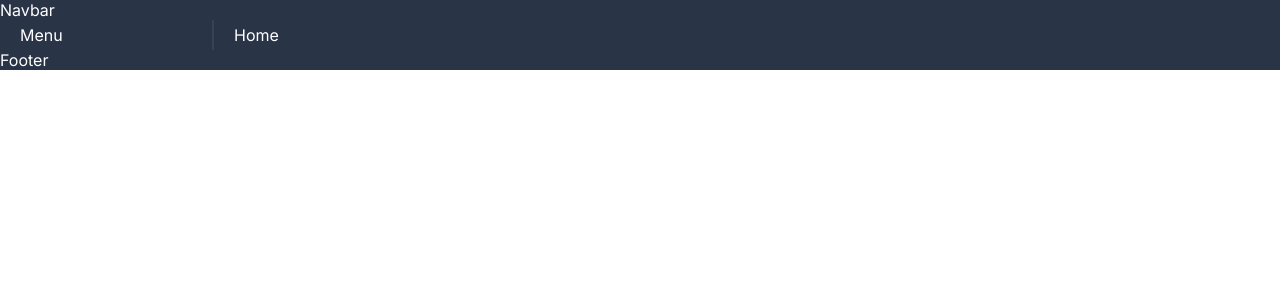
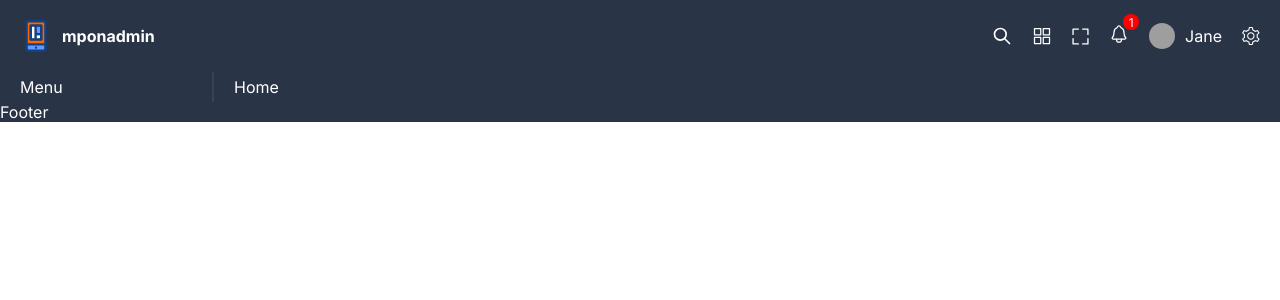
Before and after one commit to mpondev/react-admin-dashboard, a React (Vite) app: page / in a window 1280 px wide. Shown: the top 300 px of the page. Built offline with nearby package versions, Linux system fonts and the light colour scheme; grey boxes are pictures that could not be loaded.

Commit message:
Navbar design

```diff
--- a/src/components/navbar/Navbar.jsx
+++ b/src/components/navbar/Navbar.jsx
@@ -1,7 +1,31 @@
 import './Navbar.scss';
 
 function Navbar() {
-  return <div className="navbar">Navbar</div>;
+  return (
+    <div className="navbar">
+      <div className="logo">
+        <img src="logo.svg" alt="logo" />
+        <span>mponadmin</span>
+      </div>
+      <div className="icons">
+        <img src="/search.svg" alt="search icon" className="icon" />
+        <img src="/app.svg" alt="app icon" className="icon" />
+        <img src="/expand.svg" alt="expand icon" className="icon" />
+        <div className="notifications">
+          <img src="/notifications.svg" alt="notification logo" />
+          <span>1</span>
+        </div>
+        <div className="user">
+          <img
+            src="https://images.pexels.com/photos/11038549/pexels-photo-11038549.jpeg?auto=compress&cs=tinysrgb&w=1600&lazy=load"
+            alt="user image"
+          />
+          <span>Jane</span>
+        </div>
+        <img src="/settings.svg" alt="settings icon" className="icon" />
+      </div>
+    </div>
+  );
 }
 
 export default Navbar;
--- a/src/components/navbar/Navbar.scss
+++ b/src/components/navbar/Navbar.scss
@@ -1,2 +1,52 @@
 .navbar {
+  width: 100%;
+  padding: 20px;
+  display: flex;
+  align-items: center;
+  justify-content: space-between;
+
+  .logo {
+    display: flex;
+    align-items: center;
+    font-weight: bold;
+    gap: 10px;
+  }
+
+  .icons {
+    display: flex;
+    align-items: center;
+    gap: 20px;
+
+    .notifications {
+      position: relative;
+
+      span {
+        background-color: red;
+        color: white;
+        width: 16px;
+        height: 16px;
+        border-radius: 50%;
+        position: absolute;
+        top: -10px;
+        right: -10px;
+        display: flex;
+        align-items: center;
+        justify-content: center;
+        font-size: 12px;
+      }
+    }
+
+    .user {
+      display: flex;
+      align-items: center;
+      gap: 10px;
+
+      img {
+        width: 26px;
+        height: 26px;
+        border-radius: 50%;
+        object-fit: cover;
+      }
+    }
+  }
 }
```
